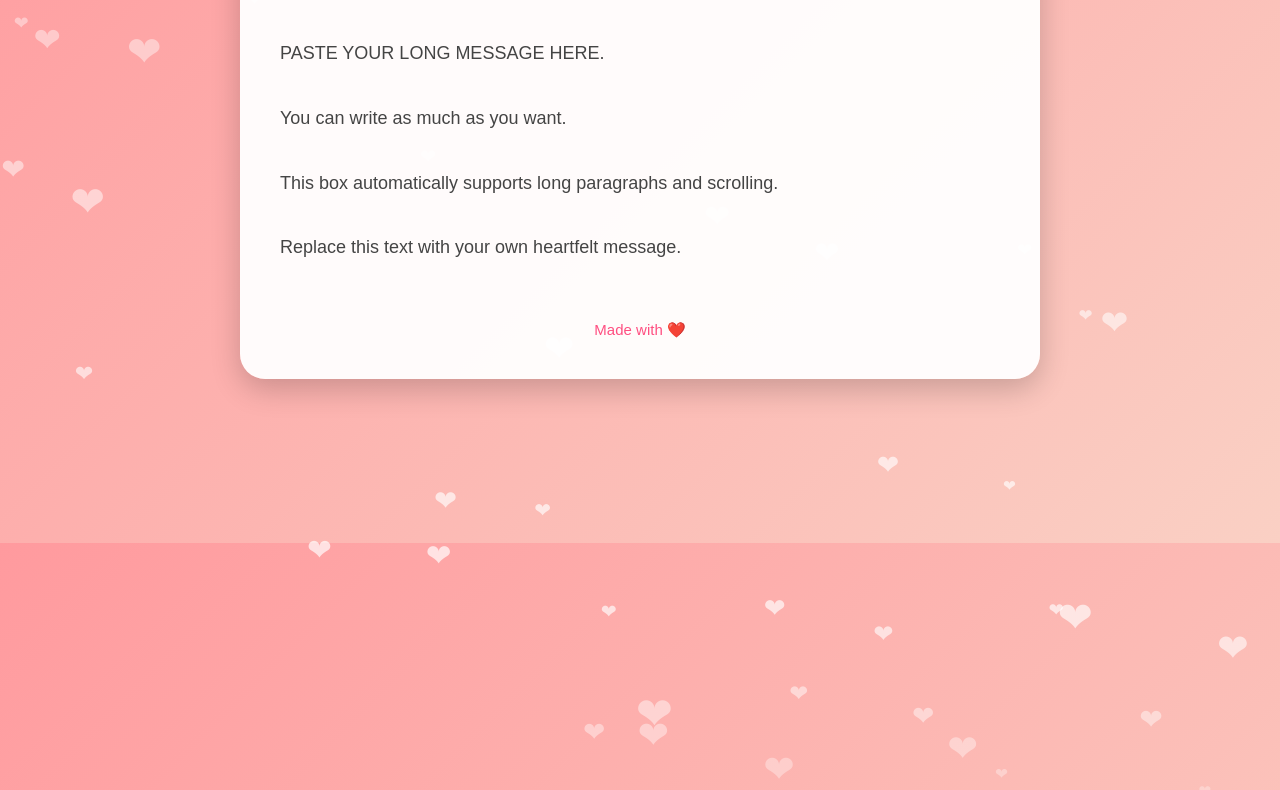
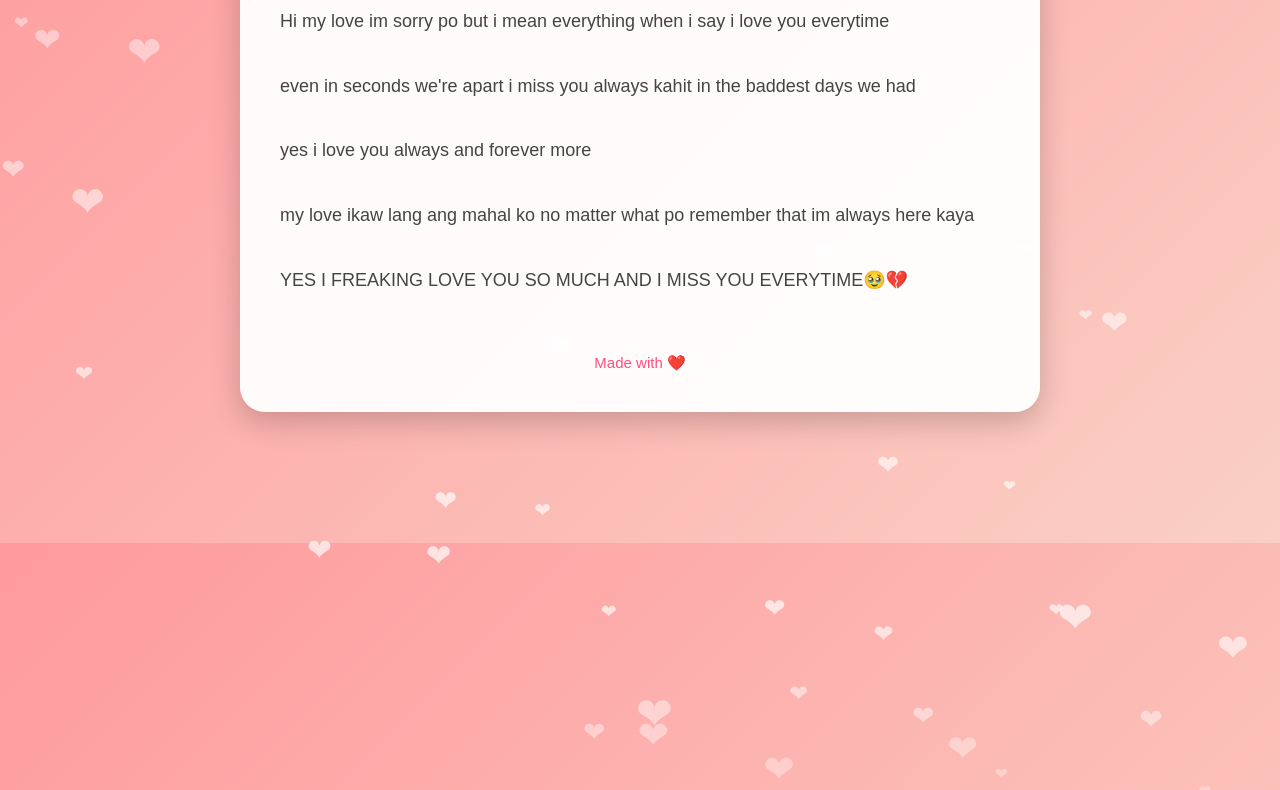
Before and after one commit to 852rgt95f5-stack/Kali, a plain HTML site: page index.html in a window 1280 px wide. Shown: the part 257-1047 px from the top of the page. Drawn offline with Linux system fonts and the light colour scheme.

Commit message:
Update index.html

```diff
--- a/index.html
+++ b/index.html
@@ -85,13 +85,15 @@ footer{
     <h1>❤️ For You ❤️</h1>
 
     <div class="message">
-PASTE YOUR LONG MESSAGE HERE.
+Hi my love im sorry po but i mean everything when i say i love you everytime
 
-You can write as much as you want.
+even in seconds we're apart i miss you always kahit in the baddest days we had
 
-This box automatically supports long paragraphs and scrolling.
+yes i love you always and forever more
 
-Replace this text with your own heartfelt message.
+my love ikaw lang ang mahal ko no matter what po remember that im always here kaya
+
+YES I FREAKING LOVE YOU SO MUCH AND I MISS YOU EVERYTIME🥹💔
     </div>
 
     <footer>
```
